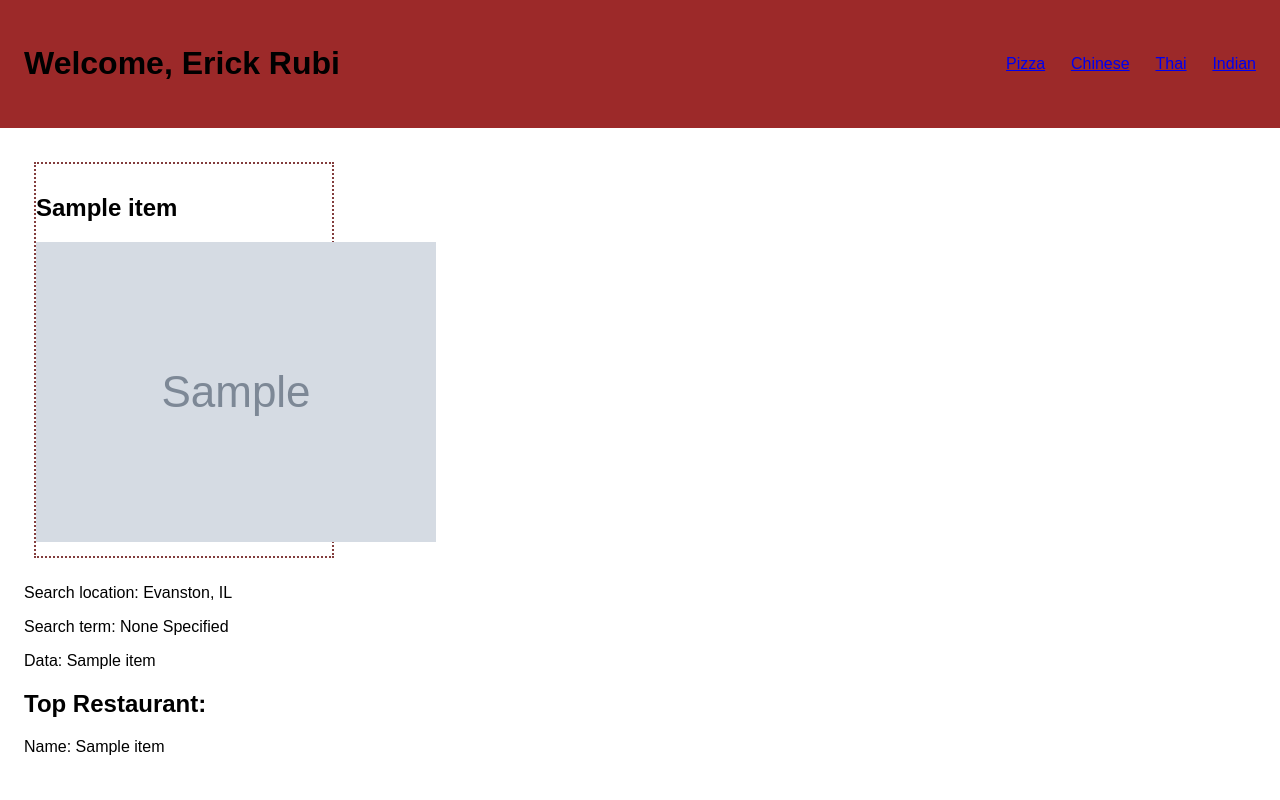
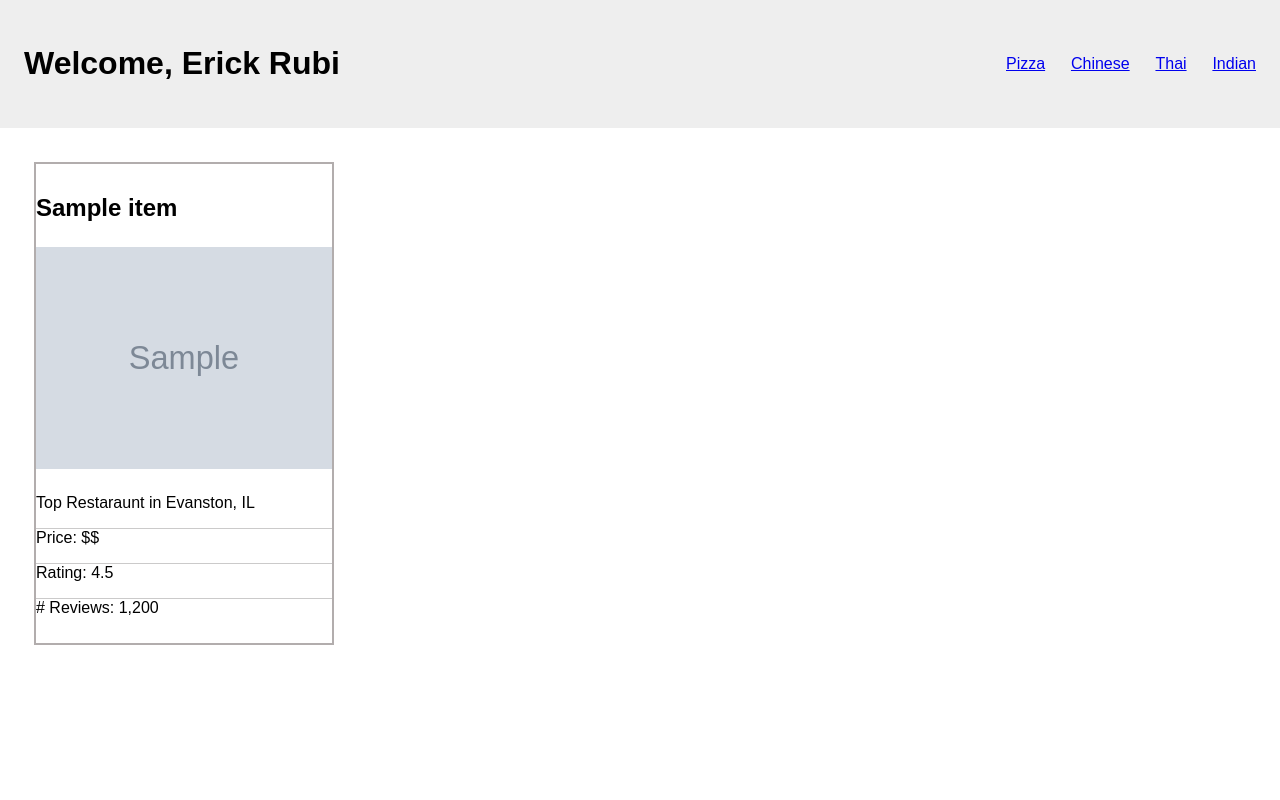
Before and after one commit to emakedon/webdev-labs, a Flask app: page /restaurant in a window 1280 px wide. Run offline with Flask 2, Linux system fonts and the light colour scheme; grey boxes marked "Sample" are stand-in pictures; a database or web service that is not in the repository returns one stand-in record (values such as "Sample title"); data that the repository does not hold is empty; some libraries are stand-ins or nearby versions.

Commit message:
styling changes

```diff
--- a/lab02/static/style.css
+++ b/lab02/static/style.css
@@ -9,7 +9,7 @@ body {
 
 header {
     padding: 3vh;
-    background: rgb(156, 41, 41);
+    background: #EEE;
     display: flex;
     justify-content: space-between;
     align-items: center;
@@ -27,15 +27,6 @@ main {
     margin: 3vh;
 }
 
-.page-section {
-    box-sizing: border-box;
-    border: dotted 2px rgb(131, 61, 61);
-    padding: 10px 0 10px 0;
-    display: inline-block;
-    width:300px;
-    margin: 10px;
-}
-
 
 @media only screen and (max-width: 1000px) {
     /* Media queries go here */
@@ -44,3 +35,18 @@ main {
 @media only screen and (max-width: 600px) {
     /* Media queries go here */
 }
+.page-section {
+    box-sizing: border-box;
+    border: solid 2px rgb(178, 173, 173);
+    padding: 10px 0 10px 0;
+    display: inline-block;
+    width:300px;
+    margin: 10px;
+}
+.image{
+  width:100%;
+  padding: 5px 0 5px 0 ;
+}
+.page-section > p{
+    border-top: solid 1px rgb(203, 202, 202);
+}
--- a/lab02/templates/restaurant.html
+++ b/lab02/templates/restaurant.html
@@ -15,13 +15,12 @@
             <h2>{{ restaurant.get('name') }}</h2>
             <div>
                 <img src="{{restaurant.get('image_url') }}" class="image"/>
+                <p>Top Restaraunt in {{city}}</p>
             </div>
+            <p>Price: $$ </p>
+            <p>Rating: 4.5</p>
+            <p># Reviews: 1,200</p>
         </div>
-        <p>Search location: {{city}}</p>
-        <p>Search term: {{search_term or 'None Specified'}}</p>
-        <p>Data: {{ restaurant }}</p>
-        <h2>Top Restaurant:</h2>
-        <p>Name: {{ restaurant.get('name') }}</p>
     </main>
 </body>
 </html>
```
